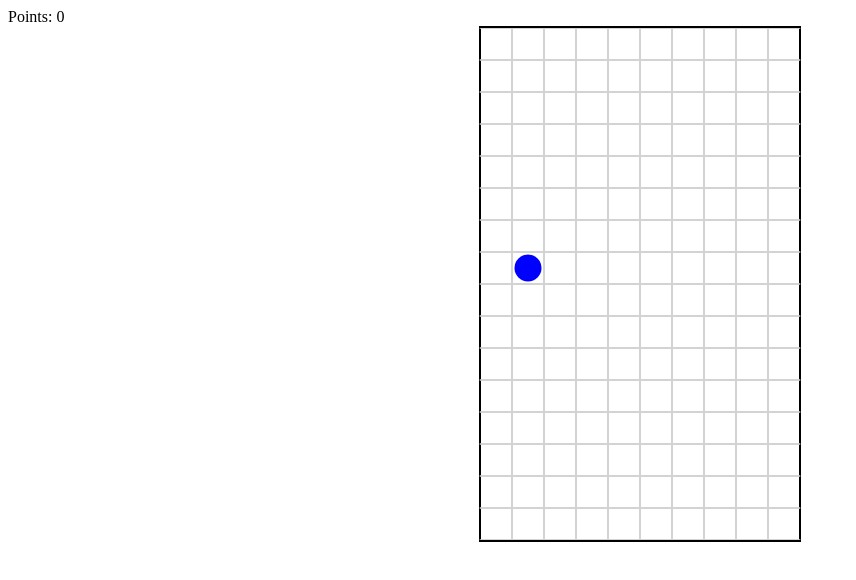
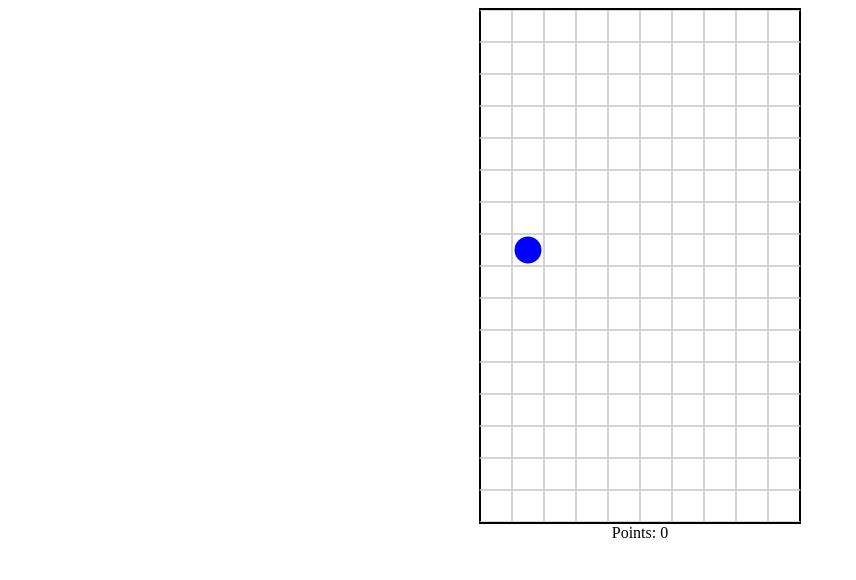
Before and after one commit to FynnGrandke/miracle, a React app: page / in a window 1280 px wide. Shown: the top 580 px of the page, without its empty margins (0-856 px from the left). Built offline with nearby package versions, Linux system fonts and the light colour scheme.

Commit message:
Added css to point counter

```diff
--- a/src/components/GameObserver.tsx
+++ b/src/components/GameObserver.tsx
@@ -169,9 +169,6 @@
   render() {
     return (
       <div>
-        <div>
-          Points: {this.state.points}
-        </div>
         <Playfield
           activeRow={this.state.activeRow}
           numberOfRows={this.state.numberOfRows}
@@ -179,6 +176,9 @@
           coordinatesXY={this.getCoordinates()}
           getRowLayout={this.getRowBlocks}
         />
+        <div style={{display: 'flex', justifyContent: 'center'}}>
+          Points: {this.state.points}
+        </div>
       </div>
     );
   }
```
